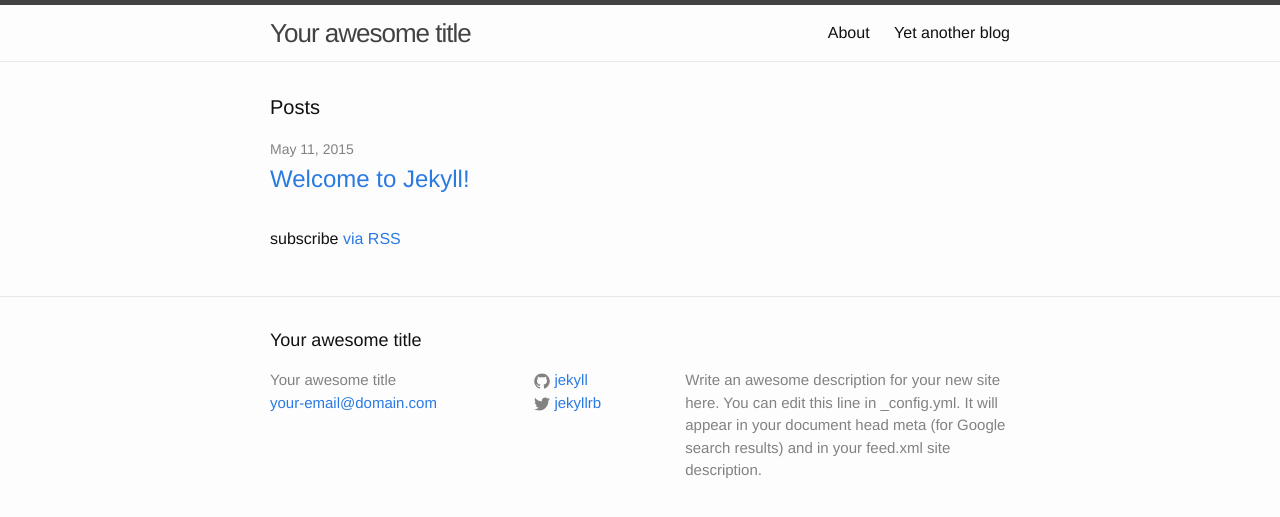
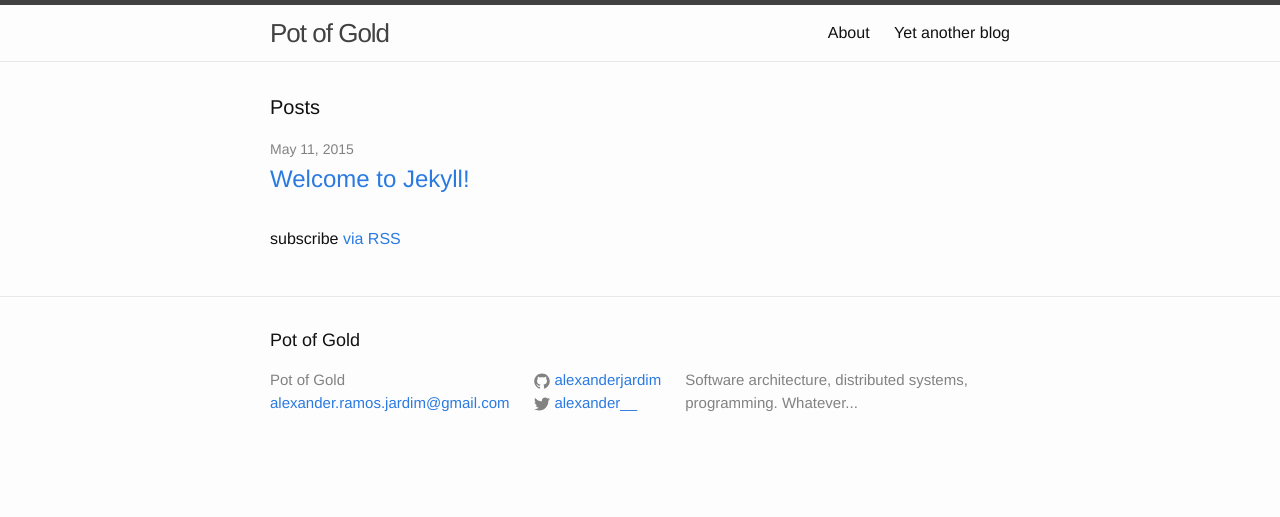
Before and after one commit to alexanderjardim/alexanderjardim.github.io, a Jekyll site: the page built from index.html, in a window 1280 px wide. Shown: the top 517 px of the page. Built offline with Jekyll 4.4.1, drawn with Linux system fonts in a browser that asks for light colours.

Commit message:
initial config

```diff
--- a/_config.yml
+++ b/_config.yml
@@ -1,14 +1,12 @@
 # Site settings
-title: Your awesome title
-email: your-email@domain.com
+title: Pot of Gold
+email: alexander.ramos.jardim@gmail.com
 description: > # this means to ignore newlines until "baseurl:"
-  Write an awesome description for your new site here. You can edit this
-  line in _config.yml. It will appear in your document head meta (for
-  Google search results) and in your feed.xml site description.
+  Software architecture, distributed systems, programming. Whatever...
 baseurl: "" # the subpath of your site, e.g. /blog/
 url: "http://yourdomain.com" # the base hostname & protocol for your site
-twitter_username: jekyllrb
-github_username:  jekyll
+twitter_username: alexander__
+github_username:  alexanderjardim
 
 # Build settings
 markdown: kramdown
```
